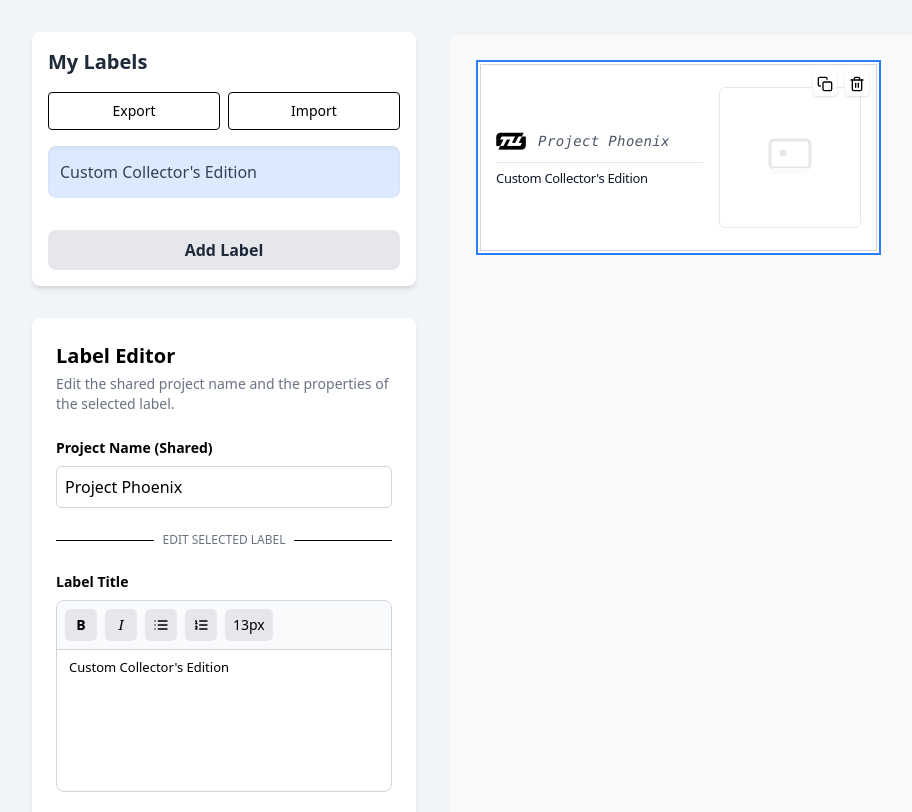
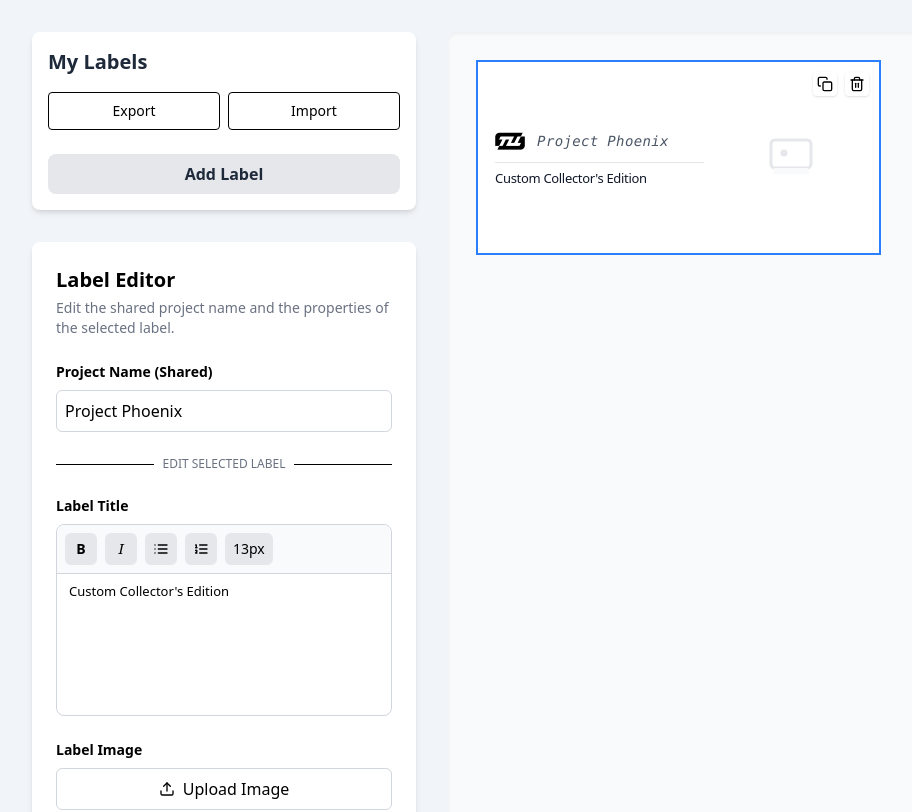
Before and after one commit to taolulu/PrintableLabelCreator, a React (Vite) app: page / in a window 1280 px wide. Shown: the top 812 px of the page, without its empty margins (0-912 px from the left). Built offline with nearby package versions, Linux system fonts and the light colour scheme.

Commit message:
feat(ui): use dashed borders for labels; remove left-side label list

```diff
--- a/src/App.tsx
+++ b/src/App.tsx
@@ -211,31 +211,7 @@ export default function App(): React.ReactElement {
                 <button onClick={() => fileInputRef.current?.click()} className="flex-1 text-sm px-3 py-2 bg-white border rounded hover:bg-gray-50">Import</button>
                 <input ref={fileInputRef} type="file" accept="application/json" onChange={handleImportFile} className="hidden" />
               </div>
-              <div className="flex-1 overflow-y-auto pr-2 -mr-2" style={{ maxHeight: "35vh" }}>
-                {labels.map((label) => (
-                  <div
-                    key={label.id}
-                    ref={(el) => { labelListRefs.current[label.id] = el; }}
-                    className={`group p-3 rounded-lg mb-2 cursor-pointer flex justify-between items-center transition-colors ${
-                      selectedLabelId === label.id
-                        ? "bg-blue-100 shadow-inner"
-                        : "hover:bg-slate-50"
-                    }`}
-                    onClick={() => setSelectedLabelId(label.id)}
-                  >
-                    <span className="truncate flex-1 pr-2 font-medium text-gray-700">{stripHtmlTags(label.title)}</span>
-                    <button
-                      className="opacity-0 group-hover:opacity-100 transition-opacity p-1 rounded-full hover:bg-gray-200"
-                      onClick={(e) => {
-                        e.stopPropagation();
-                        handleDeleteLabel(label.id);
-                      }}
-                    >
-                      <svg xmlns="http://www.w3.org/2000/svg" width="20" height="20" viewBox="0 0 24 24" fill="none" stroke="currentColor" strokeWidth="2" strokeLinecap="round" strokeLinejoin="round" className="text-gray-500 hover:text-red-500"><path d="M3 6h18"/><path d="M19 6v14a2 2 0 0 1-2 2H7a2 2 0 0 1-2-2V6m3 0V4a2 2 0 0 1 2-2h4a2 2 0 0 1 2 2v2"/><line x1="10" y1="11" x2="10" y2="17"/><line x1="14" y1="11" x2="14" y2="17"/></svg>
-                    </button>
-                  </div>
-                ))}
-              </div>
+              {/* Labels list removed from left panel — preview area now contains controls */}
               <button
                 onClick={handleAddLabel}
                 disabled={labels.length >= MAX_LABELS}
--- a/src/components/Label.tsx
+++ b/src/components/Label.tsx
@@ -27,7 +27,7 @@ export function Label({
   return (
     <div
       onClick={onClick}
-      className={`bg-white flex p-[4mm] transition-all duration-150 ${hideBorders ? '' : 'border border-gray-300'} ${isSelected ? 'ring-2 ring-blue-500 ring-offset-2' : ''} ${onClick ? 'cursor-pointer' : ''}`}
+      className={`bg-white flex p-[4mm] transition-all duration-150 ${hideBorders ? '' : 'border-dashed border-gray-300'} ${isSelected ? 'ring-2 ring-blue-500 ring-offset-2' : ''} ${onClick ? 'cursor-pointer' : ''}`}
       style={{
         width: '105mm',
         height: '49.5mm',
@@ -71,7 +71,7 @@ export function Label({
       {/* Right image area */}
       <div className="flex items-center justify-center">
         <div
-          className={`flex items-center justify-center overflow-hidden rounded-md ${hideBorders ? '' : 'border border-gray-200'}`}
+          className={`flex items-center justify-center overflow-hidden rounded-md ${hideBorders ? '' : 'border-dashed border-gray-200'}`}
           style={{
             width: 'calc(49.5mm - 12mm)',
             height: 'calc(49.5mm - 12mm)',
```
